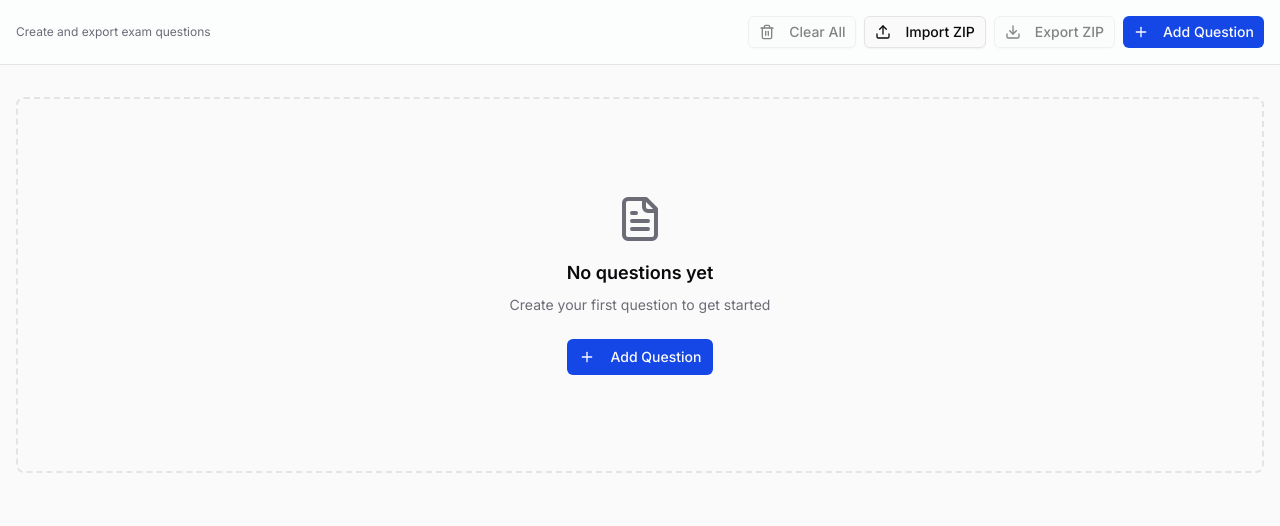
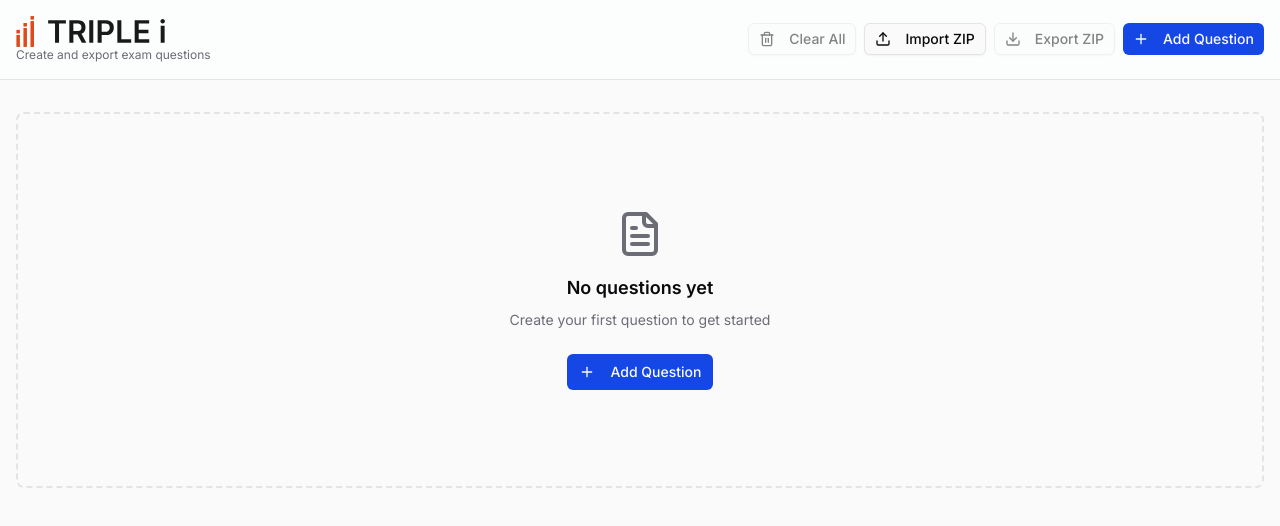
Before and after one commit to ELT-Global/question-builder-tool, a Next.js app: page / in a window 1280 px wide. Shown: the top 526 px of the page. Built offline with nearby package versions, Linux system fonts and the light colour scheme.

Commit message:
feat: add logo

```diff
--- a/app/page.tsx
+++ b/app/page.tsx
@@ -21,6 +21,7 @@ import { useImageFiles } from "@/hooks/use-image-files"
 import { useImport } from "@/hooks/use-import"
 import { useQuestions } from "@/hooks/use-questions"
 import { Download, Edit2, FileText, Plus, Trash2, Upload } from "lucide-react"
+import Image from "next/image"
 import { useEffect, useState } from "react"
 
 export default function QuestionAuthoringPage() {
@@ -115,7 +116,7 @@ export default function QuestionAuthoringPage() {
         <div className="container mx-auto flex items-center justify-between px-4 py-4">
           <div className="flex items-center gap-3">
             <div className="flex flex-col">
-              {/* <Image src="triple-i-logo.svg" alt="Logo" width={150} height={150} /> */}
+              <Image src="triple-i-logo.svg" alt="Logo" width={150} height={150} />
               <p className="m-0 p-0 text-xs text-muted-foreground">Create and export exam questions</p>
             </div>
           </div>
```
